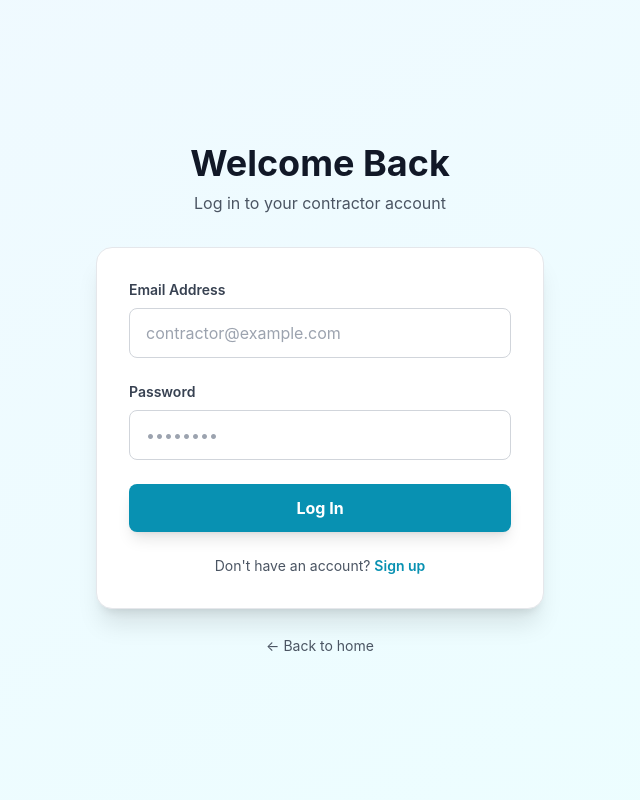
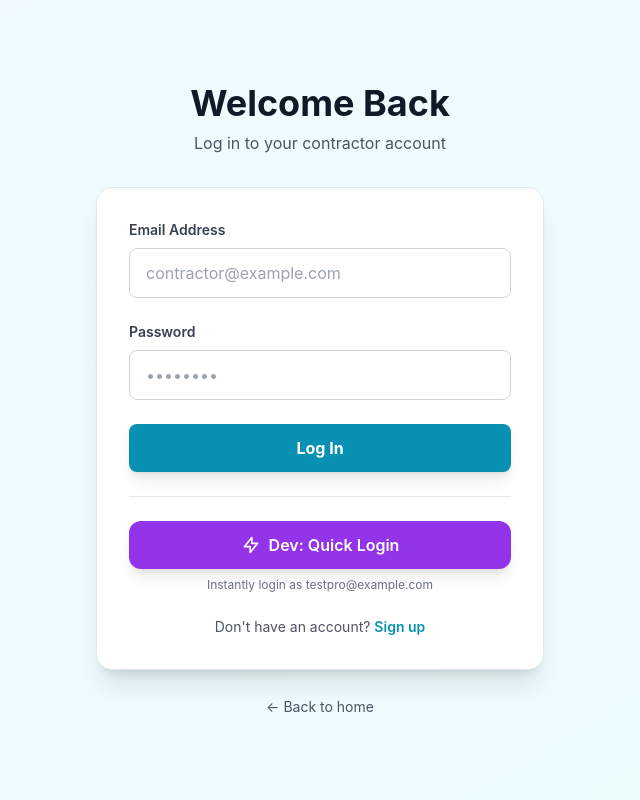
Before and after one commit to cadaeB02/Gaga-MVP-Leads, a Next.js app: page /login in a window 1280 px wide. Shown: the top 800 px of the page, without its empty margins (320-960 px from the left). Built offline with nearby package versions, Linux system fonts and the light colour scheme; no server answers.

Commit message:
v2.3 - Add Dev Quick Login button for contractor testpro account

```diff
--- a/app/login/page.tsx
+++ b/app/login/page.tsx
@@ -35,6 +35,27 @@ export default function LoginPage() {
             setIsLoading(false);
         }
     };
+
+    const handleDevLogin = async () => {
+        setIsLoading(true);
+        setError('');
+
+        try {
+            const { data, error: signInError } = await supabase.auth.signInWithPassword({
+                email: 'testpro@example.com',
+                password: 'TestPassword123!'
+            });
+
+            if (signInError) throw signInError;
+
+            router.push('/dashboard');
+        } catch (err: any) {
+            setError(err.message || 'Dev login failed. Make sure test account exists.');
+        } finally {
+            setIsLoading(false);
+        }
+    };
+
 
     return (
         <div className="min-h-screen bg-gradient-to-br from-sky-50 to-cyan-50 flex items-center justify-center p-4">
@@ -91,6 +112,23 @@ export default function LoginPage() {
                         </button>
                     </form>
 
+                    {/* Dev Quick Login */}
+                    <div className="mt-6 pt-6 border-t border-gray-200">
+                        <button
+                            onClick={handleDevLogin}
+                            disabled={isLoading}
+                            className="w-full bg-purple-600 hover:bg-purple-700 text-white py-3 rounded-xl font-semibold transition-all shadow-lg disabled:opacity-50 disabled:cursor-not-allowed flex items-center justify-center gap-2"
+                        >
+                            <svg className="w-5 h-5" fill="none" stroke="currentColor" viewBox="0 0 24 24">
+                                <path strokeLinecap="round" strokeLinejoin="round" strokeWidth={2} d="M13 10V3L4 14h7v7l9-11h-7z" />
+                            </svg>
+                            Dev: Quick Login
+                        </button>
+                        <p className="text-xs text-gray-500 text-center mt-2">
+                            Instantly login as testpro@example.com
+                        </p>
+                    </div>
+
                     <div className="mt-6 text-center">
                         <p className="text-sm text-gray-600">
                             Don't have an account?{' '}
--- a/app/page.tsx
+++ b/app/page.tsx
@@ -154,7 +154,7 @@ function HomeContent() {
                 <div className="max-w-7xl mx-auto flex items-center justify-between">
                     <div className="flex items-center gap-3">
                         <h1 className="text-2xl font-bold text-gray-900">LeadMan</h1>
-                        <span className="text-xs font-semibold text-gray-500 bg-gray-100 px-2 py-1 rounded">v2.2</span>
+                        <span className="text-xs font-semibold text-gray-500 bg-gray-100 px-2 py-1 rounded">v2.3</span>
                     </div>
                     <button
                         onClick={handleStripeCheckout}
```
